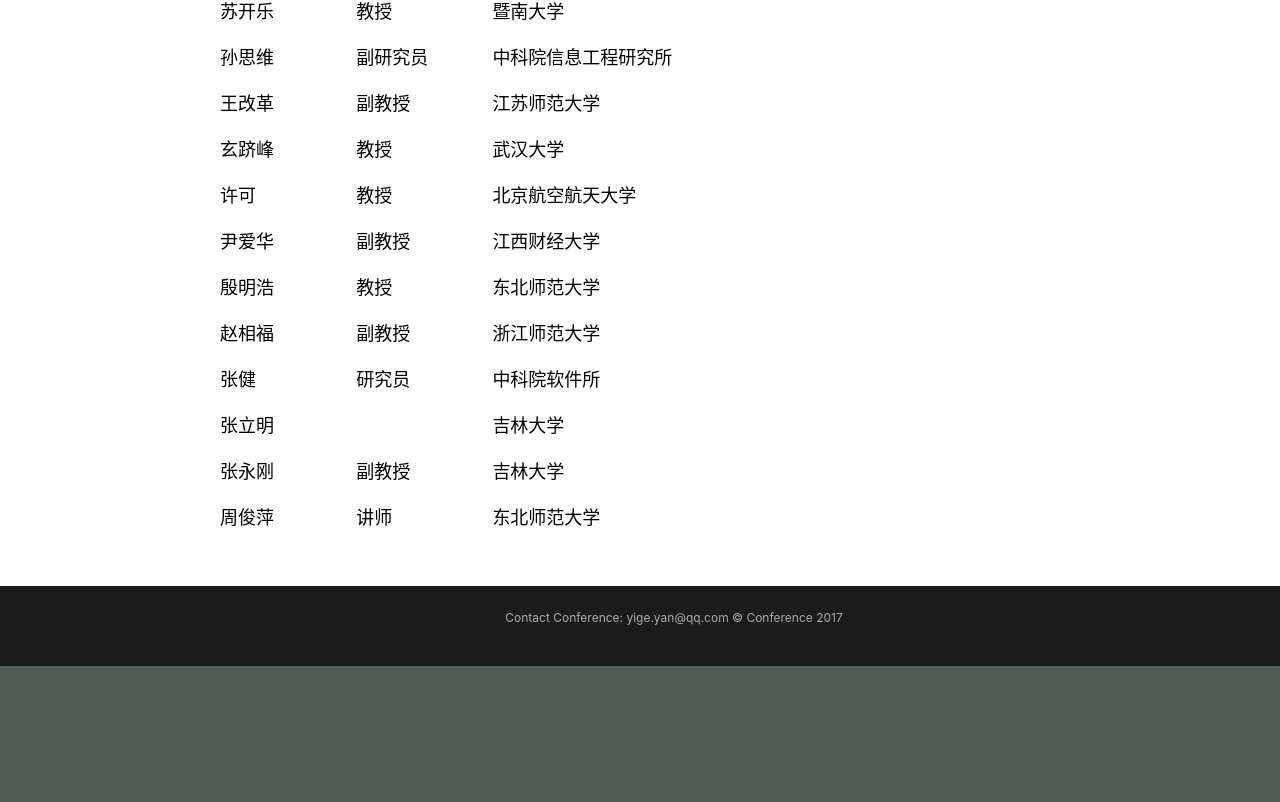
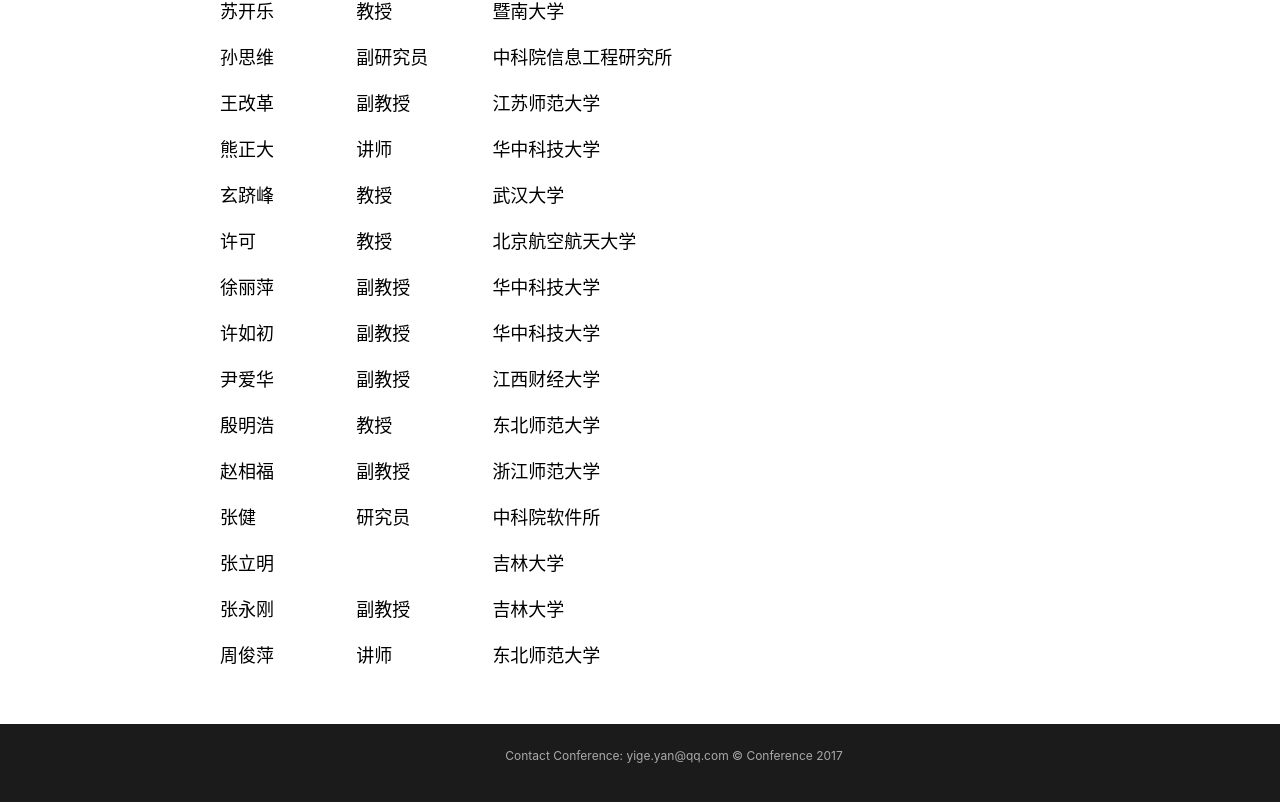
Before and after one commit to yanyige/AI-conference, a Vue app: page /#/professor in a window 1280 px wide. Shown: the part 1530-2332 px from the top of the page. Before the commit the page ends 2196 px from the top, so only its background shows below. Built offline with nearby package versions, Linux system fonts and the light colour scheme.

Commit message:
update posts

```diff
--- a/src/components/Home.vue
+++ b/src/components/Home.vue
@@ -2,7 +2,7 @@
 	<div class="home">
 	 	<p class="title">会议邀请函将会在现场发放，如果您需要获得更多信息请咨询下方邮箱。</p>
 		<p class="para">难解问题的表示、算法与应用（Workshop on Hard Computational Problems: Representations, Algorithms and Applications, 简称HCP）研讨会的主要目的是促进NP难问题相关研究领域的国内研究人员的交流和合作。 本会议关心的难解问题研究主要包括：问题的表示（逻辑、约束、图论），问题的求解（NP难问题的理论算法和实践算法，尤其是针对组合优化问题，约束问题，逻辑相关问题，图论问题），和相关实际应用。</p>
-		<p class="para">第一届HCP研讨会将于2017年在吉林长春召开，由东北师范大学和吉林大学主办。研讨会拟邀请海内外活跃在相关领域研究第一线的青年专家与会进行学术交流。</p>
+		<p class="para">HCP研讨会将于2017年在吉林长春召开，由东北师范大学和吉林大学主办。研讨会拟邀请相关领域研究第一线的青年专家与会进行学术交流。</p>
 		<p class="para">HCP研讨会不征文，但欢迎相关领域的学者、研究生前来旁听特邀报告并参加讨论。研讨会不收取注册费，但食宿需自理。</p>
 	</div>
 </template>
--- a/src/components/Professor.vue
+++ b/src/components/Professor.vue
@@ -183,6 +183,11 @@
 			<div class="titles">副教授</div>
 			<div class="units">江苏师范大学</div>
 		</div>
+		<div class="content">
+			<div class="profile">熊正大</div>
+			<div class="titles">讲师</div>
+			<div class="units">华中科技大学</div>
+		</div>
 		<div class="school">武汉大学</div>
 		<div class="content">
 			<div class="profile">玄跻峰</div>
@@ -194,6 +199,16 @@
 			<div class="profile">许可</div>
 			<div class="titles">教授</div>
 			<div class="units">北京航空航天大学</div>
+		</div>
+		<div class="content">
+			<div class="profile">徐丽萍</div>
+			<div class="titles">副教授</div>
+			<div class="units">华中科技大学</div>
+		</div>
+		<div class="content">
+			<div class="profile">许如初</div>
+			<div class="titles">副教授</div>
+			<div class="units">华中科技大学</div>
 		</div>
 		<div class="school">江西财经大学</div>
 		<div class="content">
--- a/src/components/Schedule.vue
+++ b/src/components/Schedule.vue
@@ -2,8 +2,8 @@
 	<div class="schedule">
 	 	<p class="title">7月6日 星期四</p>
 		<p class="para">一个美好的周四~</p>
-		<p class="title">7月7日 星期五</p>
-		<p class="para">马上迎接周末的周五~</p>
+		<p class="title">7月7日（半天） 星期五</p>
+		<p class="para">下午自由交流，组织游山</p>
 	</div>
 </template>
 
```
